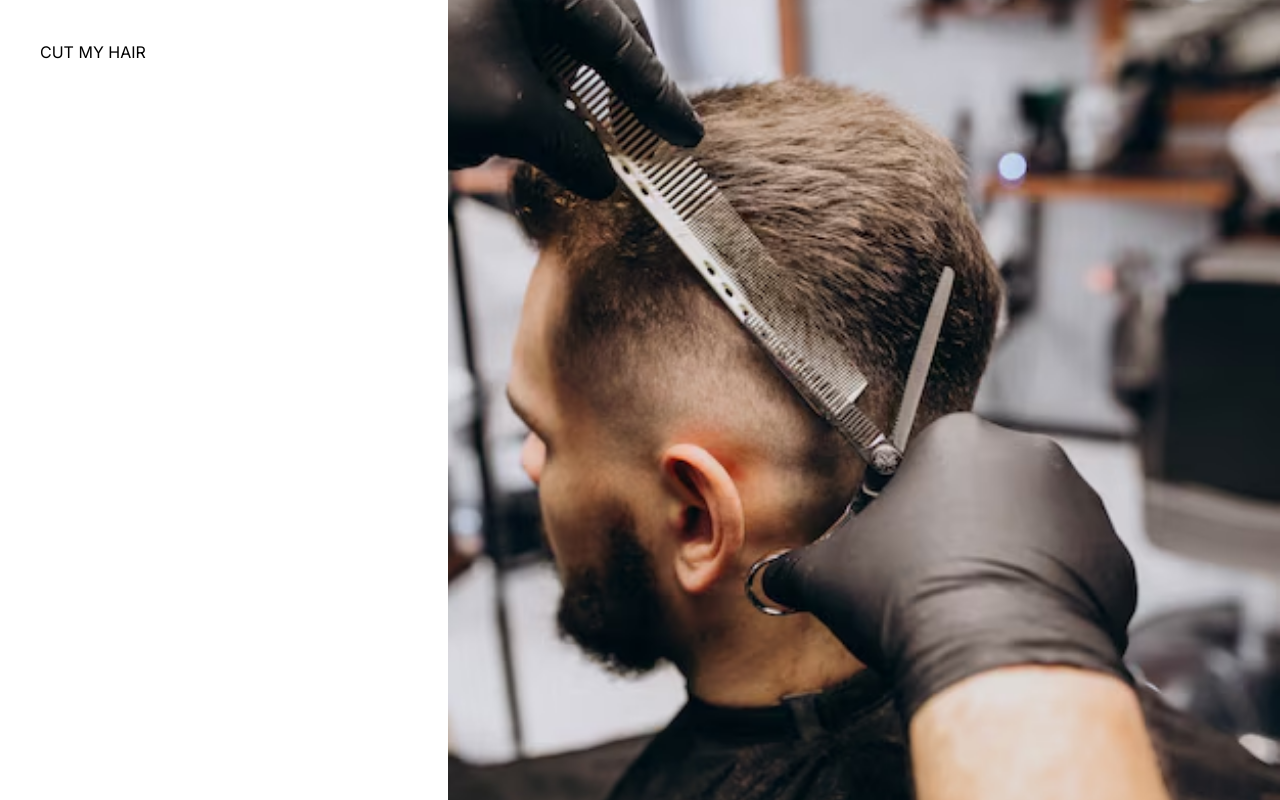
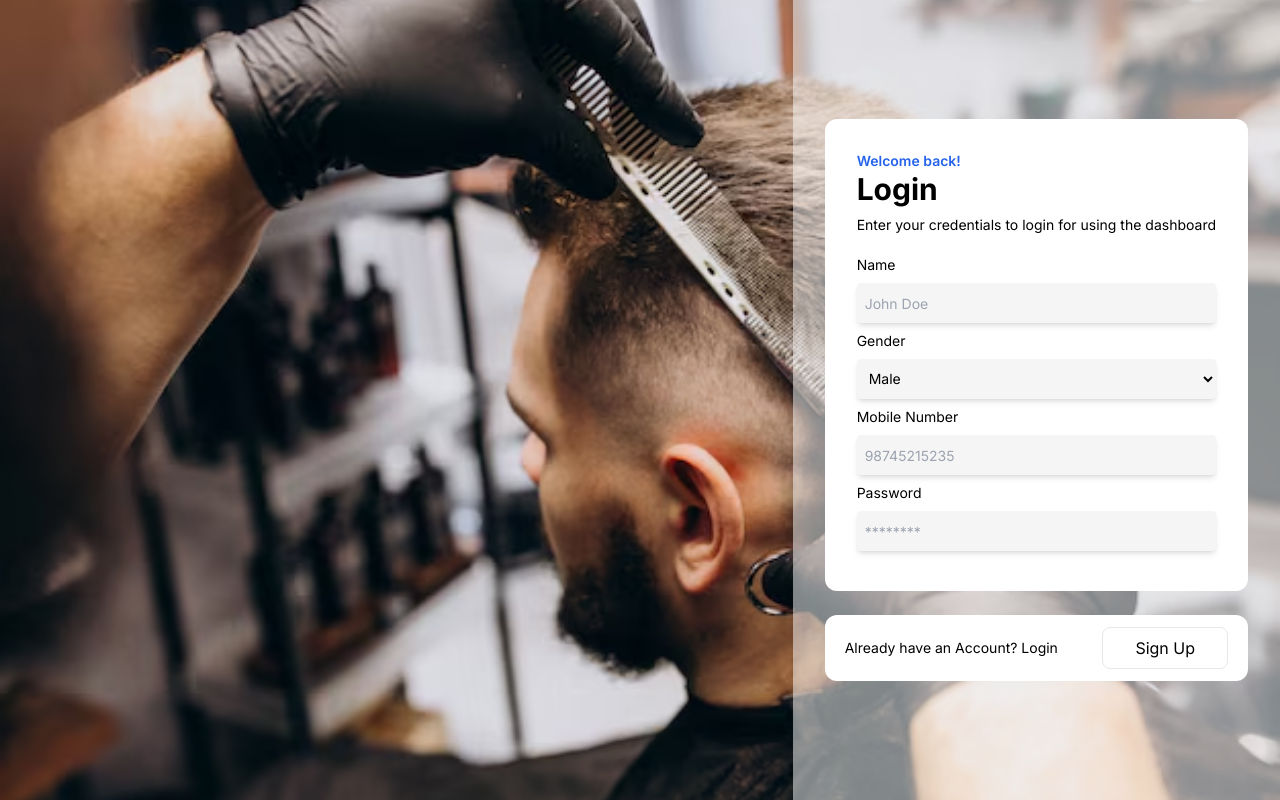
Before and after one commit to richardshaju/cutmyhair, a Next.js app: page /signup in a window 1280 px wide. Built offline with nearby package versions, Linux system fonts and the light colour scheme.

Commit message:
login and signup page UI done

```diff
--- /dev/null
+++ b/src/app/login/login.css
@@ -0,0 +1,10 @@
+.main-container{
+    background-image: url('/img/bg.png');
+    background-repeat: no-repeat;
+    background-position: center;
+    background-size: cover;
+}
+
+.formElement{
+    background-color: rgba(255, 255, 255, 0.507);
+}
--- a/src/app/login/page.tsx
+++ b/src/app/login/page.tsx
@@ -1,11 +1,70 @@
-import React from 'react'
+'use client';
 
-function Page() {
+import React, { useState } from 'react';
+import './login.css';
+
+function LoginPage() {
+  const [user, setUser] = useState({
+    phone: "",
+    password: ""
+  });
+
+  function handleChange(e) {
+    const { name, value } = e.target;
+    setUser(prev => ({
+      ...prev,
+      [name]: value
+    }));
+  }
+
+  function handleSubmit(e) {
+    e.preventDefault();
+    console.log(user); // Log the user state
+  }
+
   return (
-    <div className='b'>
-
+    <div className="flex justify-end h-screen">
+      <div className="flex justify-center align-middle rounded-xl">
+        <form className='flex flex-col justify-center p-8 formElement' onSubmit={handleSubmit}>
+          <div className="bg-white p-8 rounded-xl mb-6">
+            <div className="mb-5">
+              <p className='text-blue-600 font-semibold text-sm'>Welcome back!</p>
+              <h1 className="font-bold text-3xl mb-2">Login</h1>
+              <p className='text-sm'>Enter your credentials to login for using the dashboard</p>
+            </div>
+            <div className="flex flex-col mb-2 gap-2">
+              <label htmlFor="phone" className='text-sm'>Mobile Number</label>
+              <input
+                type="text"
+                name='phone'
+                id='phone'
+                className='rounded bg-neutral-100 shadow-md h-10 pl-2 text-sm'
+                placeholder='98745215235'
+                value={user.phone}
+                onChange={handleChange}
+              />
+            </div>
+            <div className="flex flex-col mb-2 gap-2">
+              <label htmlFor="password" className='text-sm'>Password</label>
+              <input
+                type="password"
+                name='password'
+                id='password'
+                className='rounded bg-neutral-100 shadow-md h-10 pl-2 text-sm'
+                placeholder='********'
+                value={user.password}
+                onChange={handleChange}
+              />
+            </div>
+          </div>
+          <div className="bg-white py-3 px-5 rounded-xl flex justify-between items-center">
+            <p className='text-sm cursor-pointer'>Create an account</p>
+            <button type='submit' className='border rounded-lg px-8 py-2'>Login</button>
+          </div>
+        </form>
+      </div>
     </div>
-  )
+  );
 }
 
-export default Page
+export default LoginPage;
--- a/src/app/page.tsx
+++ b/src/app/page.tsx
@@ -1,11 +1,11 @@
 import Image from "next/image";
+import LoginPage from "./login/page";
+import SignUpPage from "./signup/page";
 
 export default function Home() {
   return (
     <div>
-      <p className="text-5xl">
-        LANDING PAGE
-      </p>
+      <SignUpPage/>
     </div>
   );
 }
--- a/src/app/signup/page.tsx
+++ b/src/app/signup/page.tsx
@@ -1,25 +1,97 @@
-import React from "react";
+'use client';
 
-function Page() {
+import React, { useState } from 'react';
+import './signup.css';
+
+function LoginPage() {
+  const [user, setUser] = useState({
+    name:"",
+    phone: "",
+    password: "",
+    gender:"",
+  });
+
+  function handleChange(e) {
+    const { name, value } = e.target;
+    setUser(prev => ({
+      ...prev,
+      [name]: value
+    }));
+  }
+
+  function handleSubmit(e) {
+    e.preventDefault();
+    console.log(user); // Log the user state
+  }
+
   return (
-    <div
-      style={{
-        backgroundImage: "url('/img/bg.png')",
-      }}
-      className="flex flex-col items-center w-full h-screen bg-center bg-cover bg-no-repeat"
-    >
-
-    <div className="flex justify-start h-full w-full">
-      <div className="w-[35%] h-full bg-white ">
-       <div className="p-10">
-        <h1>CUT MY HAIR</h1>
-       </div>
+    <div className="flex justify-end h-screen bg-black main-container">
+      <div className="flex justify-center align-middle rounded-xl">
+        <form className='flex flex-col justify-center p-8 formElement' onSubmit={handleSubmit}>
+          <div className="bg-white p-8 rounded-xl mb-6">
+            <div className="mb-5">
+              <p className='text-blue-600 font-semibold text-sm'>Welcome back!</p>
+              <h1 className="font-bold text-3xl mb-2">Login</h1>
+              <p className='text-sm'>Enter your credentials to login for using the dashboard</p>
+            </div>
+            <div className="flex flex-col mb-2 gap-2">
+              <label htmlFor="name" className='text-sm'>Name</label>
+              <input
+                type="text"
+                name='name'
+                id='name'
+                className='rounded bg-neutral-100 shadow-md h-10 pl-2 text-sm'
+                placeholder='John Doe'
+                value={user.name}
+                onChange={handleChange}
+              />
+            </div>
+            <div className="flex flex-col mb-2 gap-2">
+              <label htmlFor="gender" className='text-sm'>Gender</label>
+              <select
+                name='gender'
+                id='gender'
+                className='rounded bg-neutral-100 shadow-md h-10 pl-2 text-sm'
+                value={user.gender}
+                onChange={handleChange}
+              >
+                <option value="male">Male</option>
+                <option value="female">Female</option>
+              </select>
+            </div>
+            <div className="flex flex-col mb-2 gap-2">
+              <label htmlFor="phone" className='text-sm'>Mobile Number</label>
+              <input
+                type="text"
+                name='phone'
+                id='phone'
+                className='rounded bg-neutral-100 shadow-md h-10 pl-2 text-sm'
+                placeholder='98745215235'
+                value={user.phone}
+                onChange={handleChange}
+              />
+            </div>
+            <div className="flex flex-col mb-2 gap-2">
+              <label htmlFor="password" className='text-sm'>Password</label>
+              <input
+                type="password"
+                name='password'
+                id='password'
+                className='rounded bg-neutral-100 shadow-md h-10 pl-2 text-sm'
+                placeholder='********'
+                value={user.password}
+                onChange={handleChange}
+              />
+            </div>
+          </div>
+          <div className="bg-white py-3 px-5 rounded-xl flex justify-between items-center">
+            <p className='text-sm cursor-pointer'>Already have an Account? Login</p>
+            <button type='submit' className='border rounded-lg px-8 py-2'>Sign Up</button>
+          </div>
+        </form>
       </div>
-    </div>
-
-
     </div>
   );
 }
 
-export default Page;
+export default LoginPage;
--- /dev/null
+++ b/src/app/signup/signup.css
@@ -0,0 +1,10 @@
+.main-container{
+    background-image: url('/img/bg.png');
+    background-repeat: no-repeat;
+    background-position: center;
+    background-size: cover;
+}
+
+.formElement{
+    background-color: rgba(255, 255, 255, 0.507);
+}
```
